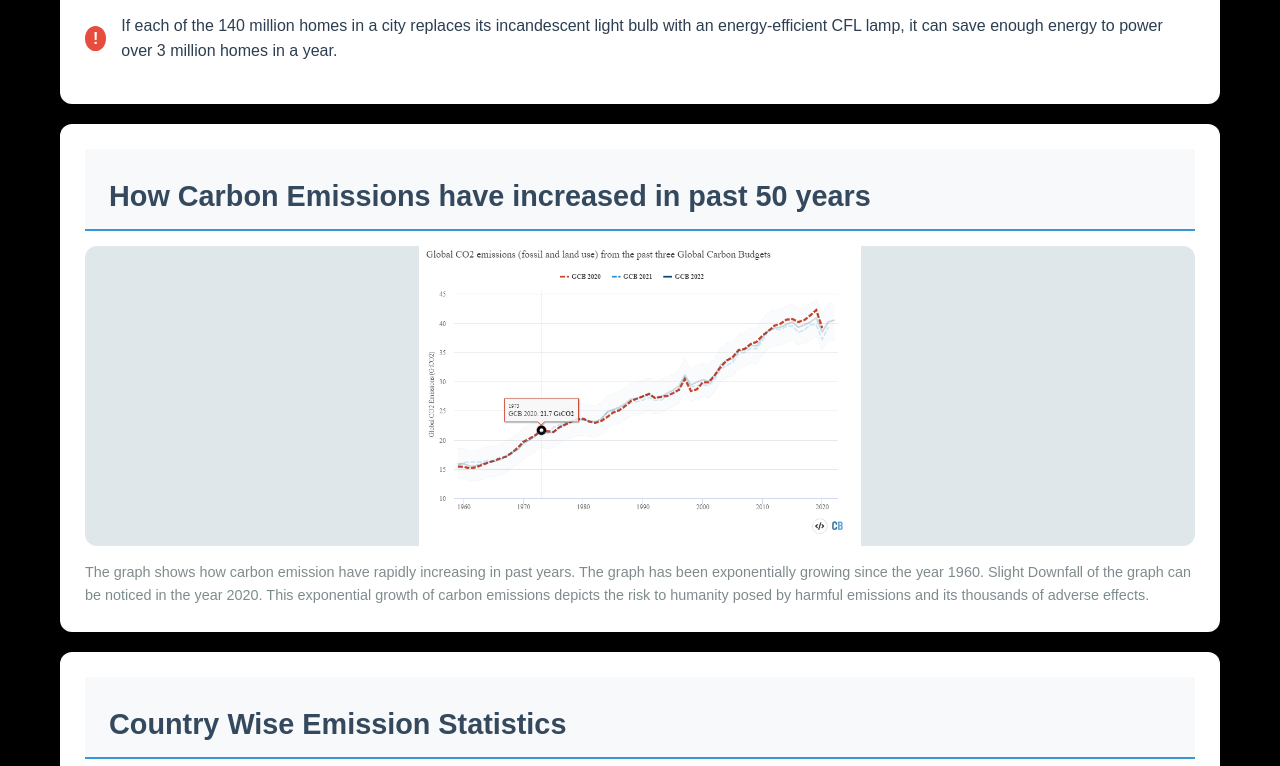
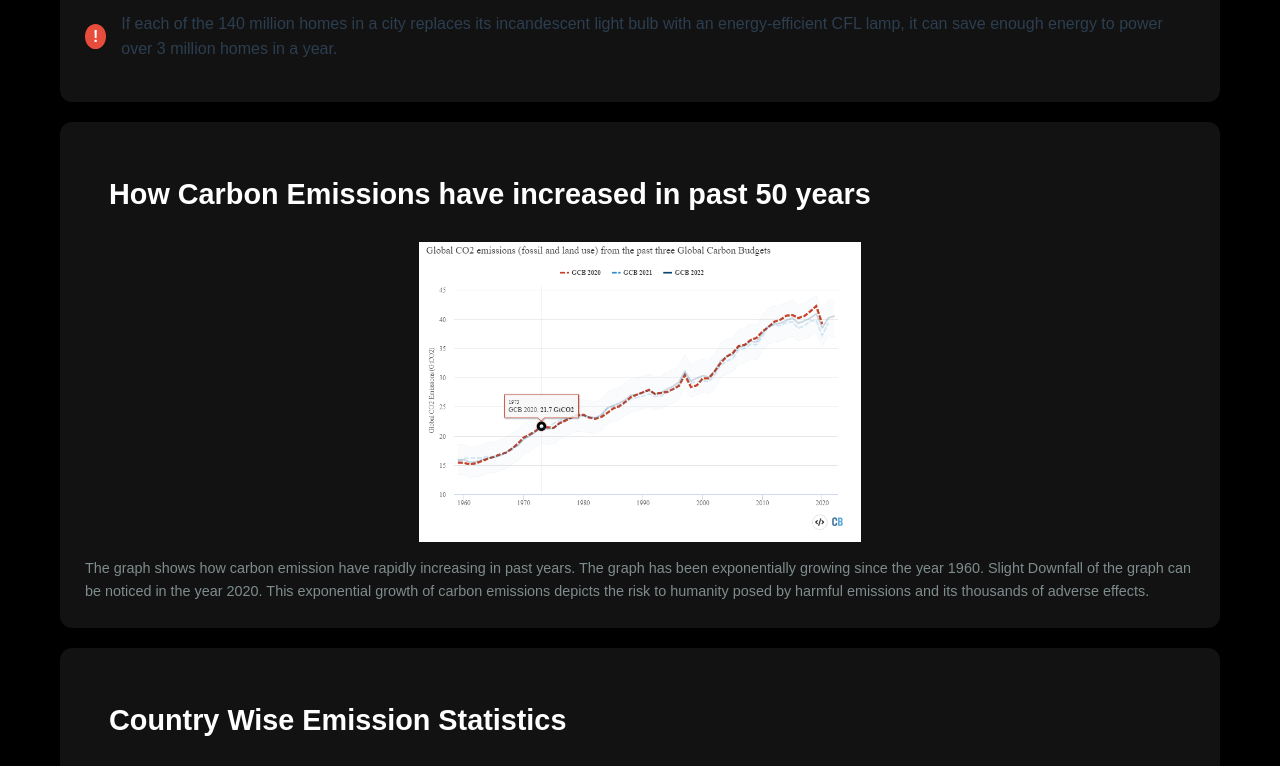
Before and after one commit to elyashium/Terra, a React (Vite) app: page / in a window 1280 px wide. Shown: the part 2582-3348 px from the top of the page. Built offline with nearby package versions, Linux system fonts and the light colour scheme.

Commit message:
Update App.css

```diff
--- a/src/App.css
+++ b/src/App.css
@@ -513,18 +513,22 @@ main {
   }
 
   .report-section {
-    background-color: white;
+    background-color: #121212;
     border-radius: 12px;
     box-shadow: 0 4px 6px rgba(0, 0, 0, 0.1);
     margin-bottom: 20px;
     padding: 25px;
   }
+  .report-section>h2{
+    color: white;
+    background-color: #121212;
+  }
 
   .section-title {
     font-size: 1.8rem;
-    color: #34495e;
+    color: #ffffff;
     margin-bottom: 15px;
-    border-bottom: 2px solid #3498db;
+
     padding-bottom: 10px;
   }
 
@@ -554,7 +558,7 @@ main {
   }
 
   .graph-placeholder {
-    background-color: #e0e7eb;
+    background-color: #121212;
     border-radius: 12px;
     height: 300px;
     width: 100%; /* Make it full width */
```
